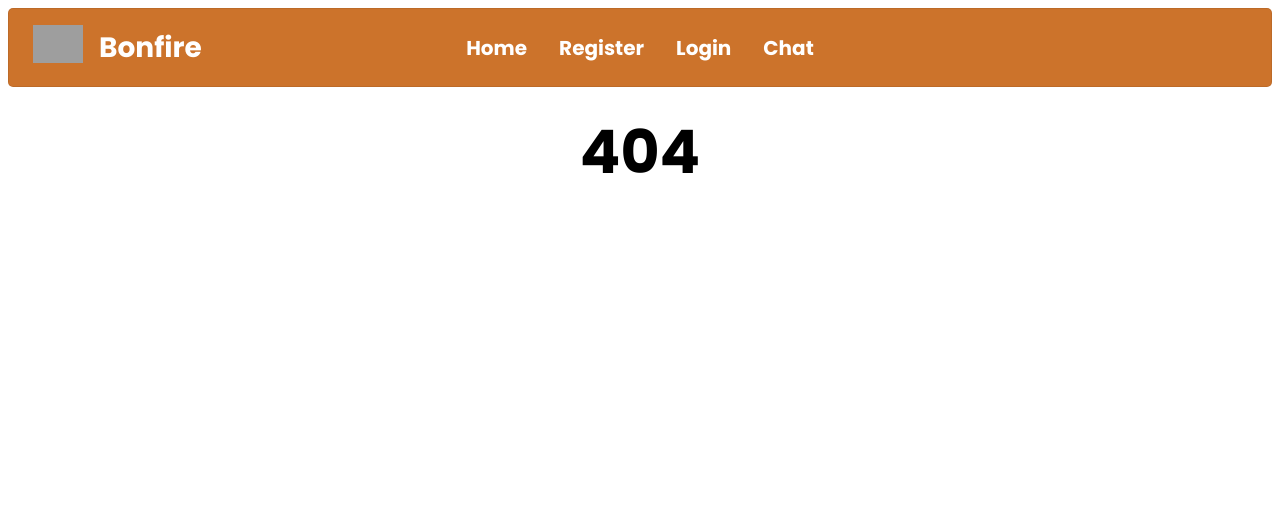
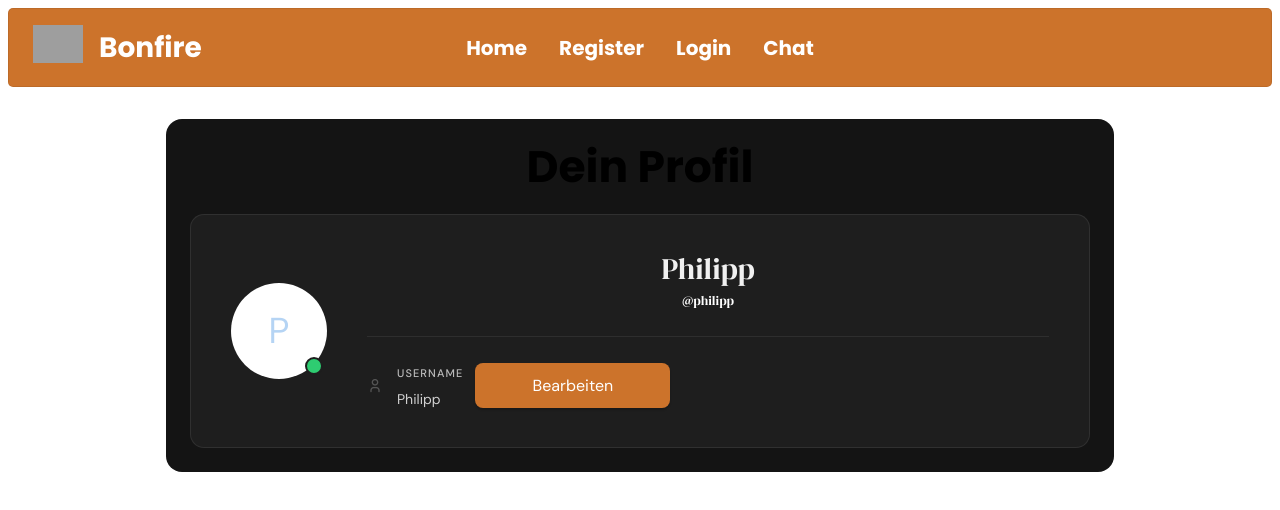
Before and after one commit to ArchAngel727/bonfire, a SvelteKit app: page /user in a window 1280 px wide. Before the commit this address had no page. Shown: the top 510 px of the page. Built offline with nearby package versions, Linux system fonts and the light colour scheme; grey boxes are pictures that could not be loaded.

Commit message:
Profile page

```diff
--- /dev/null
+++ b/src/lib/mock/currentUser.js
@@ -0,0 +1,5 @@
+export const currentUser = {
+  username: "You",
+  avatar: "/avatars/me.png",
+  bio: "Frontend Dev 😎"
+};
--- a/src/routes/+layout.svelte
+++ b/src/routes/+layout.svelte
@@ -3,6 +3,7 @@
   import { page } from '$app/stores';
   import { isLoggedIn, logout } from '$lib/auth.js';
   import { fly } from 'svelte/transition';
+  import { goto } from '$app/navigation';
 
   let showUserMenu = false;
   let userMenuWrapper;
@@ -43,7 +44,10 @@
 
           {#if showUserMenu}
             <div class="user-menu" transition:fly={{ y: -10, duration: 250 }}>
-              <button class="user-menu-item" on:click={() => { logout(); closeUserMenu(); }}>
+              <button class="user-menu-item" on:click={() => (showUserMenu = false, goto('/user'))}>
+                Profile
+              </button>
+              <button class="user-menu-item" on:click={() => { logout(); closeUserMenu(); goto('/'); }}>
                 Logout
               </button>
             </div>
--- a/src/routes/register/+page.svelte
+++ b/src/routes/register/+page.svelte
@@ -101,6 +101,7 @@
         <input id="confirmpassword" type="password" bind:value={confirmpassword} />
       </div>
 
+    <div class="buttons">
     <button class="button-main" type="submit" disabled={loading}>
       {#if loading}
         Loading...
@@ -110,11 +111,12 @@
         Continue
       {/if}
     </button>
+    <button class="button-return" onclick={() => goto("/")}>Go back</button>
+    </div>
   </form>
 
   {#if message}
     <h3>{message}</h3>
   {/if}
 
-  <button class="button-return" onclick={() => goto("/")}>Go back</button>
 </main>
--- /dev/null
+++ b/src/routes/user/+page.svelte
@@ -0,0 +1,74 @@
+<script>
+    import "../../style.css";
+
+    /** @type {string} */
+    let avatarUrl = '';
+
+    /** @type {HTMLInputElement | undefined} */
+    let avatarInput;
+
+    function openAvatarPicker() {
+        avatarInput.click();
+    }
+
+    function handleAvatarChange(event) {
+        const file = event.target.files[0];
+        if (!file) return;
+        if (avatarUrl) URL.revokeObjectURL(avatarUrl);
+        avatarUrl = URL.createObjectURL(file);
+    }
+</script>
+
+<input
+  bind:this={avatarInput}
+  type="file"
+  accept="image/*"
+  hidden
+  on:change={handleAvatarChange}
+/>
+
+<main class="container">
+  <div class="profile-wrap">
+    <h1>Dein Profil</h1>
+
+    <div class="profile-card">
+
+    <!-- Avatar mit Upload -->
+    <div class="avatar-wrap" on:click={openAvatarPicker}>
+    <div class="avatar-circle">
+        {#if avatarUrl}
+        <img src={avatarUrl} alt="Profilbild" />
+        {:else}
+        P
+        {/if}
+    </div>
+    <div class="avatar-overlay">
+        <i class="ti ti-pencil"></i>
+    </div>
+    <div class="status-dot"></div>
+    </div>
+
+      <div class="profile-info">
+        <p class="profile-name">Philipp</p>
+        <p class="profile-handle">@philipp</p>
+
+        <div class="divider"></div>
+
+        <div class="username-row">
+          <div class="info-row">
+            <i class="ti ti-user info-icon"></i>
+            <div class="info-col">
+              <span class="info-label">Username</span>
+              <span class="info-value">Philipp</span>
+            </div>
+          </div>
+
+          <button class="button-main3">
+            Bearbeiten
+          </button>
+        </div>
+      </div>
+
+    </div>
+  </div>
+</main>
--- a/src/style.css
+++ b/src/style.css
@@ -9,6 +9,11 @@
 :global(*) {
   box-sizing: border-box;
 }
+
+@import url('https://fonts.googleapis.com/css2?family=DM+Sans:wght@400;500&display=swap');
+@import url('https://fonts.googleapis.com/css2?family=DM+Serif+Display&display=swap');
+@import url('https://cdn.jsdelivr.net/npm/@tabler/icons-webfont@latest/tabler-icons.min.css');
+
 
 body {
   font-family: 'Poppins', sans-serif;
@@ -29,8 +34,14 @@ body {
 h1 {
   margin: 0;
   font-family: 'Poppins', sans-serif;
-  font-size: clamp(2.25rem, 5vw, 3.75rem);
+  font-size: clamp(1rem, 5vw, 2.75rem);
   line-height: 1.1;
+  text-align: center;
+}
+
+h2 {
+  font-family: 'Poppins', sans-serif;
+  line-height: 1.2;
   text-align: center;
 }
 
@@ -45,7 +56,7 @@ h3 {
 
 p {
   margin: 0;
-  font-family: 'IBM Plex Sans', sans-serif;
+  font-family: 'DM Serif Display', sans-serif;
   font-size: clamp(0.95rem, 2.5vw, 1.25rem);
   line-height: 1.6;
   text-align: center;
@@ -95,6 +106,13 @@ button:active {
   border-color: #cc732b;
   background-color: #e8e8e8;
   color: #cc732b;
+}
+
+.buttons {
+  display: flex;
+  flex-direction: row;
+  justify-content: center;
+  gap: 1rem;
 }
 
 /* App layout */
@@ -181,6 +199,195 @@ button:active {
   border: 2px solid #ffffff;
   border-radius: 12px;
   box-shadow: 0 12px 32px rgba(0, 0, 0, 0.5);
+}
+
+.profile-wrap {
+  font-family: 'DM Sans', sans-serif;
+  display: flex;
+  flex-direction: column;
+  width: 100%;
+  max-width: 900px;
+  margin: 0 auto;
+  padding: 1.5rem 1.5rem;
+  background: #141414;
+  border-radius: 16px;
+}
+
+.profile-title {
+  font-size: 13px;
+  font-weight: 400;
+  letter-spacing: 0.18em;
+  text-transform: uppercase;
+  color: #666;
+  margin: 0 0 2rem 0;
+}
+
+.profile-card {
+  background: #1e1e1e;
+  border: 0.5px solid rgba(255, 255, 255, 0.08);
+  border-radius: 14px;
+  padding: 2.25rem 2.5rem;
+  display: flex;
+  align-items: center;
+  gap: 2.5rem;
+  margin-top: 23px;
+}
+
+.avatar-wrap {
+  position: relative;
+  width: 96px;
+  height: 96px;
+  flex-shrink: 0;
+  cursor: pointer;
+}
+
+.status-dot {
+  width: 14px;
+  height: 14px;
+  background: #2ecc71;
+  border-radius: 50%;
+  position: absolute;
+  bottom: 4px;
+  right: 4px;
+  border: 2px solid #1e1e1e;
+  z-index: 2;
+}
+
+.avatar-circle {
+  width: 96px;
+  height: 96px;
+  border-radius: 50%;
+  background: #ffffff;
+  display: flex;
+  align-items: center;
+  justify-content: center;
+  font-size: 36px;
+  color: #b5d4f4;
+  overflow: hidden;
+  transition: filter 0.2s;
+}
+
+.avatar-circle img {
+  width: 100%;
+  height: 100%;
+  object-fit: cover;
+  padding-top: 3px;
+}
+
+.avatar-overlay {
+  position: absolute;
+  inset: 0;
+  border-radius: 50%;
+  background: rgba(0, 0, 0, 0.55);
+  display: flex;
+  align-items: center;
+  justify-content: center;
+  opacity: 0;
+  transition: opacity 0.2s;
+  pointer-events: none;  /* wichtig! sonst blockiert es den click */
+}
+
+.avatar-overlay i {
+  font-size: 22px;
+  color: #fff;
+}
+
+.avatar-wrap:hover .avatar-overlay {
+  opacity: 1;
+}
+
+.avatar-wrap:hover .avatar-circle {
+  filter: brightness(0.7);
+}
+
+.profile-info {
+  flex: 1;
+  min-width: 0;
+}
+
+.profile-name {
+  font-family: 'DM Serif Display', serif;
+  font-size: 30px;
+  font-weight: 400;
+  color: #f0f0f0;
+  margin: 0 0 4px 0;
+  line-height: 1.2;
+}
+
+.profile-handle {
+  font-size: 13px;
+  color: #ffffff;
+  margin: 0 0 1.5rem 0;
+}
+
+.divider {
+  height: 0.5px;
+  background: rgba(255, 255, 255, 0.07);
+  margin: 0 0 1.5rem 0;
+}
+
+.info-grid {
+  display: grid;
+  grid-template-columns: 1fr 1fr;
+  gap: 12px 2rem;
+}
+
+.info-row {
+  display: flex;
+  align-items: center;
+  gap: 10px;
+}
+
+.username-row {
+  display: flex;
+  align-items: center;
+  gap: 12px;
+}
+
+.info-icon {
+  font-size: 16px;
+  color: #555;
+  width: 20px;
+  flex-shrink: 0;
+}
+
+.info-col {
+  display: flex;
+  flex-direction: column;
+  gap: 2px;
+}
+
+.info-label {
+  font-size: 11px;
+  font-weight: 500;
+  color: #bbbbbb;
+  letter-spacing: 0.1em;
+  text-transform: uppercase;
+}
+
+.info-value {
+  font-size: 14px;
+  color: #d0d0d0;
+}
+
+.edit-btn {
+  margin-top: 1.75rem;
+  display: inline-flex;
+  align-items: center;
+  gap: 6px;
+  font-size: 13px;
+  font-family: 'DM Sans', sans-serif;
+  padding: 9px 18px;
+  border-radius: 8px;
+  border: 0.5px solid rgba(255, 255, 255, 0.15);
+  background: transparent;
+  color: #d0d0d0;
+  cursor: pointer;
+  transition: background 0.15s;
+}
+
+.edit-btn:hover {
+  background: rgba(255, 255, 255, 0.06);
 }
 
 #logo-header {
@@ -289,10 +496,33 @@ button:active {
   min-width: 0;
 }
 
-.message {
-  margin: 0;
-  min-height: 1.5rem;
-  text-align: center;
+.messages {
+  flex: 1;
+  display: flex;
+  flex-direction: column;
+  justify-content: flex-end;
+  gap: 14px;
+  padding-bottom: 20px;
+  overflow-y: auto;
+  min-height: 0;
+}
+
+.message-row {
+  display: flex;
+  gap: 20px;
+}
+
+.message-timeandauthor {
+  display: flex;
+  align-items: center;
+  gap: 8px;
+}
+
+.message-text {
+  font-family: 'IBM Plex Sans', sans-serif;
+  font-size: 1rem;
+  line-height: 1.4;
+  color: #ffffff;
 }
 
 /* Register form */
@@ -496,6 +726,69 @@ button:active {
   display: flex;
   flex-direction: row;
   justify-content: space-between;
+  margin-bottom: -10px;
+}
+
+.friends-list {
+  display: flex;
+  flex-direction: column;
+  gap: 1px;
+}
+
+.friend-item {
+  display: flex;
+  align-items: center;
+  gap: 12px;
+  padding: 12px;
+  border-radius: 14px;
+  cursor: pointer;
+  transition: 0.2s;
+}
+
+.friend-item:hover {
+  background: rgba(255,255,255,0.05);
+}
+
+.friend-avatar {
+  width: 50px;
+  height: 50px;
+  border-radius: 50%;
+  object-fit: cover;
+  padding-top: 20px;
+}
+
+.friend-info {
+  flex: 1;
+}
+
+.friend-top {
+  display: flex;
+  align-items: center;
+  gap: 8px;
+}
+
+.online-dot {
+  width: 10px;
+  height: 10px;
+  border-radius: 50%;
+  background: limegreen;
+}
+
+.unread-badge {
+  background: orange;
+  color: white;
+  border-radius: 999px;
+  min-width: 22px;
+  height: 22px;
+  display: flex;
+  justify-content: center;
+  align-items: center;
+  font-size: 12px;
+  margin-top: 15px;
+}
+
+.friend-item.selected {
+  background: rgba(255,255,255,0.08);
 }
 
 .icons-search {
@@ -511,11 +804,13 @@ button:active {
 }
 
 .search-input {
+  display: flex;
+  justify-content: center;
   width: 100%;
-  padding: 0.5rem 0.75rem;
   background-color: #333333;
   color: #ffffff;
   border: 1px solid #555;
+  font-size: 15px;
 }
 
 .search-input:focus {
@@ -523,13 +818,17 @@ button:active {
 }
 
 .chat-history {
+  display: flex;
+  flex-direction: column;
+
   grid-area: history;
-  padding-left: 2rem;
-  padding-right: 2rem;
-  padding-top: 1rem;
-  padding-bottom: 1rem;
+
+  min-height: 0;
+  overflow: hidden;
+
+  padding: 1rem 2rem;
+
   border-bottom: 3px solid #ffffff;
-  min-width: 0;
 }
 
 .chat-input {
@@ -652,6 +951,16 @@ button:active {
   backdrop-filter: blur(3px);
 }
 
+.popup-overlay2 {
+  flex-direction: column;
+  inset: 0;
+  display: flex;
+  justify-content: center;
+  align-items: center;
+  padding: 1rem;
+  background: #1b1b1b;
+}
+
 .popup {
   position: relative;
   width: 100%;
@@ -695,6 +1004,13 @@ button:active {
   color: #ffffff;
 }
 
+.button-main3 {
+  width: 195px;
+  height: 45px;
+  background-color: #cc732b;
+  color: #ffffff;
+}
+
 .button-main {
   width: 120px;
   margin: 0.5rem;
@@ -703,10 +1019,10 @@ button:active {
 }
 
 .button-return {
+  width: 120px;
+  margin: 0.5rem;
   background-color: #b13e3e;
   color: #ffffff;
-  display: block;
-  width: 120px;
 }
 
 /* Misc */
```
Also changed, not shown: src/lib/mock/friends.js (added, +39 -0 lines), src/lib/mock/messages.js (added, +25 -0 lines), src/routes/chat/+page.svelte (+94 -4 lines), src/routes/login/+page.svelte (+8 -0 lines), src/img/profilepicture.png (added).
